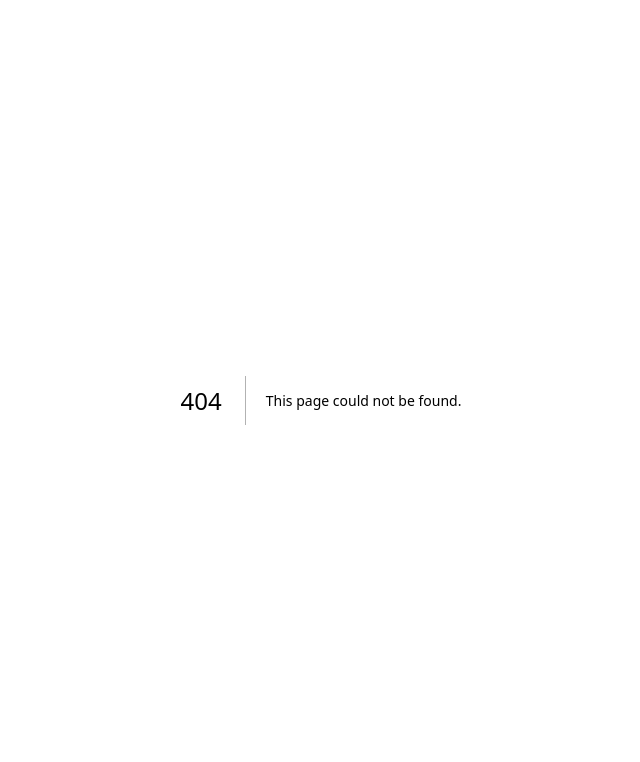
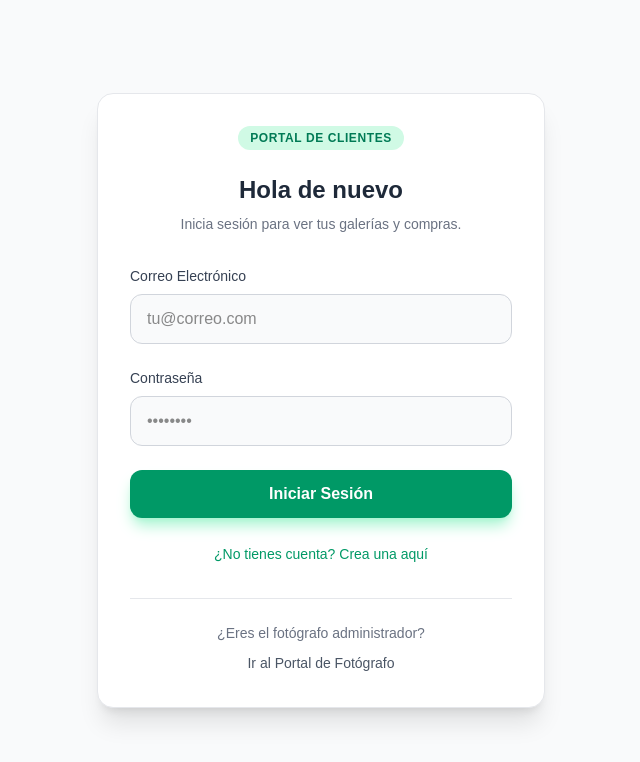
Before and after one commit to Arius-net/EntregaFotos, a Next.js app in the folder frontend/: page /auth/client in a window 1280 px wide. Before the commit this address had no page. Shown: the top 762 px of the page, without its empty margins (319-959 px from the left). Built offline with nearby package versions, Linux system fonts and the light colour scheme; no server answers.

Commit message:
Implement separate auth flows for Admin and Clients

```diff
--- /dev/null
+++ b/frontend/src/app/auth/client/page.tsx
@@ -0,0 +1,153 @@
+'use client';
+
+import { useState } from 'react';
+import { useRouter } from 'next/navigation';
+import { toast } from 'sonner';
+
+export default function ClientAuthPage() {
+  const API_URL = process.env.NEXT_PUBLIC_API_URL || 'http://127.0.0.1:3001';
+  const router = useRouter();
+
+  const [isLogin, setIsLogin] = useState(true);
+  const [name, setName] = useState('');
+  const [email, setEmail] = useState('');
+  const [password, setPassword] = useState('');
+  const [isLoading, setIsLoading] = useState(false);
+
+  const handleSubmit = async (e: React.FormEvent) => {
+    e.preventDefault();
+    setIsLoading(true);
+
+    const endpoint = isLogin ? '/api/auth/login' : '/api/auth/register';
+    const loadingToast = toast.loading(isLogin ? 'Iniciando sesión...' : 'Creando cuenta...');
+
+    try {
+      const payload: any = { email, password, role: 'client' };
+      if (!isLogin) payload.name = name;
+
+      const res = await fetch(`${API_URL}${endpoint}`, {
+        method: 'POST',
+        headers: { 'Content-Type': 'application/json' },
+        body: JSON.stringify(payload)
+      });
+
+      const data = await res.json();
+
+      if (res.ok) {
+        toast.success(isLogin ? '¡Bienvenido de vuelta!' : 'Cuenta creada con éxito', { id: loadingToast });
+        if (isLogin) {
+          localStorage.setItem('client_token', data.token); // Usamos client_token para no chocar con el admin
+          // Por ahora los clientes van al inicio. En el futuro aquí iría su perfil / mis compras.
+          router.push('/');
+        } else {
+          // Después de registro exitoso, iniciar sesión automáticamente
+          localStorage.setItem('client_token', data.token);
+          router.push('/');
+        }
+      } else {
+        toast.error(data.error || 'Ocurrió un error', { id: loadingToast });
+      }
+    } catch (error) {
+      toast.error('Error de conexión', { id: loadingToast });
+    } finally {
+      setIsLoading(false);
+    }
+  };
+
+  return (
+    <div className="flex min-h-screen flex-col items-center justify-center bg-gray-50 dark:bg-black p-4">
+      <div className="w-full max-w-md bg-white dark:bg-gray-900 rounded-2xl shadow-xl overflow-hidden border border-gray-200 dark:border-gray-800">
+
+        <div className="p-8">
+          <div className="flex justify-center mb-6">
+            <span className="bg-emerald-100 text-emerald-700 text-xs px-3 py-1 rounded-full font-semibold uppercase tracking-wider dark:bg-emerald-900/30 dark:text-emerald-400">
+              Portal de Clientes
+            </span>
+          </div>
+
+          <h2 className="text-2xl font-bold text-center text-gray-800 dark:text-gray-100 mb-2">
+            {isLogin ? 'Hola de nuevo' : 'Crea tu cuenta'}
+          </h2>
+          <p className="text-center text-sm text-gray-500 mb-8">
+            {isLogin
+              ? 'Inicia sesión para ver tus galerías y compras.'
+              : 'Regístrate para guardar tus compras y descargas para siempre.'}
+          </p>
+
+          <form onSubmit={handleSubmit} className="space-y-6">
+            {!isLogin && (
+              <div>
+                <label className="block text-sm font-medium text-gray-700 dark:text-gray-300 mb-2">
+                  Nombre Completo
+                </label>
+                <input
+                  type="text"
+                  required
+                  className="w-full px-4 py-3 rounded-xl border border-gray-300 dark:border-gray-700 bg-gray-50 dark:bg-gray-800 focus:ring-2 focus:ring-emerald-500 outline-none transition-all dark:text-white"
+                  value={name}
+                  onChange={(e) => setName(e.target.value)}
+                  placeholder="Juan Pérez"
+                />
+              </div>
+            )}
+
+            <div>
+              <label className="block text-sm font-medium text-gray-700 dark:text-gray-300 mb-2">
+                Correo Electrónico
+              </label>
+              <input
+                type="email"
+                required
+                className="w-full px-4 py-3 rounded-xl border border-gray-300 dark:border-gray-700 bg-gray-50 dark:bg-gray-800 focus:ring-2 focus:ring-emerald-500 outline-none transition-all dark:text-white"
+                value={email}
+                onChange={(e) => setEmail(e.target.value)}
+                placeholder="tu@correo.com"
+              />
+            </div>
+
+            <div>
+              <label className="block text-sm font-medium text-gray-700 dark:text-gray-300 mb-2">
+                Contraseña
+              </label>
+              <input
+                type="password"
+                required
+                className="w-full px-4 py-3 rounded-xl border border-gray-300 dark:border-gray-700 bg-gray-50 dark:bg-gray-800 focus:ring-2 focus:ring-emerald-500 outline-none transition-all dark:text-white"
+                value={password}
+                onChange={(e) => setPassword(e.target.value)}
+                placeholder="••••••••"
+              />
+            </div>
+
+            <button
+              type="submit"
+              disabled={isLoading}
+              className="w-full bg-emerald-600 hover:bg-emerald-700 text-white py-3 rounded-xl font-semibold shadow-lg shadow-emerald-200 dark:shadow-none transition-all disabled:opacity-70"
+            >
+              {isLoading ? 'Cargando...' : isLogin ? 'Iniciar Sesión' : 'Registrarme'}
+            </button>
+          </form>
+
+          <div className="mt-6 text-center">
+            <button
+              onClick={() => setIsLogin(!isLogin)}
+              className="text-sm text-emerald-600 dark:text-emerald-400 hover:underline"
+            >
+              {isLogin ? '¿No tienes cuenta? Crea una aquí' : '¿Ya tienes cuenta? Inicia sesión'}
+            </button>
+          </div>
+
+          <div className="mt-8 pt-6 border-t border-gray-200 dark:border-gray-800 text-center">
+            <p className="text-sm text-gray-500 dark:text-gray-400 mb-2">¿Eres el fotógrafo administrador?</p>
+            <button
+              onClick={() => router.push('/auth')}
+              className="text-sm text-gray-600 dark:text-gray-400 hover:underline font-medium hover:text-indigo-500"
+            >
+              Ir al Portal de Fotógrafo
+            </button>
+          </div>
+        </div>
+      </div>
+    </div>
+  );
+}
--- a/frontend/src/app/auth/page.tsx
+++ b/frontend/src/app/auth/page.tsx
@@ -4,12 +4,10 @@ import { useState } from 'react';
 import { useRouter } from 'next/navigation';
 import { toast } from 'sonner';
 
-export default function AuthPage() {
+export default function AdminAuthPage() {
   const API_URL = process.env.NEXT_PUBLIC_API_URL || 'http://127.0.0.1:3001';
   const router = useRouter();
 
-  const [isLogin, setIsLogin] = useState(true);
-  const [role, setRole] = useState<'photographer' | 'client'>('photographer');
   const [email, setEmail] = useState('');
   const [password, setPassword] = useState('');
   const [isLoading, setIsLoading] = useState(false);
@@ -18,34 +16,23 @@ export default function AuthPage() {
     e.preventDefault();
     setIsLoading(true);
 
-    const endpoint = isLogin ? '/api/auth/login' : '/api/auth/register';
-    const loadingToast = toast.loading(isLogin ? 'Iniciando sesión...' : 'Registrando...');
+    const endpoint = '/api/auth/login';
+    const loadingToast = toast.loading('Iniciando sesión...');
 
     try {
       const res = await fetch(`${API_URL}${endpoint}`, {
         method: 'POST',
         headers: { 'Content-Type': 'application/json' },
-        body: JSON.stringify({ email, password, role })
+        body: JSON.stringify({ email, password, role: 'photographer' })
       });
 
       const data = await res.json();
 
       if (res.ok) {
-        toast.success(isLogin ? '¡Bienvenido!' : 'Registro exitoso', { id: loadingToast });
-        if (isLogin) {
-          // Guardar JWT
-          localStorage.setItem('token', data.token);
-
-          if (role === 'photographer') {
-            router.push('/admin/dashboard');
-          } else {
-            // Un cliente logueado podría ir a su lista de galerías (futura función)
-            // Por ahora, lo mandamos al inicio
-            router.push('/');
-          }
-        } else {
-          setIsLogin(true); // Pasar a modo login después de registrarse
-        }
+        toast.success('¡Bienvenido!', { id: loadingToast });
+        // Guardar JWT
+        localStorage.setItem('token', data.token);
+        router.push('/admin/dashboard');
       } else {
         toast.error(data.error || 'Ocurrió un error', { id: loadingToast });
       }
@@ -61,8 +48,13 @@ export default function AuthPage() {
       <div className="w-full max-w-md bg-white dark:bg-zinc-900 rounded-2xl shadow-xl overflow-hidden border border-zinc-200 dark:border-zinc-800">
 
         <div className="p-8">
+          <div className="flex justify-center mb-6">
+            <span className="bg-indigo-100 text-indigo-700 text-xs px-3 py-1 rounded-full font-semibold uppercase tracking-wider dark:bg-indigo-900/30 dark:text-indigo-400">
+              Área de Fotógrafo
+            </span>
+          </div>
           <h2 className="text-2xl font-bold text-center text-zinc-800 dark:text-zinc-100 mb-8">
-            {isLogin ? 'Iniciar Sesión' : 'Crear Cuenta'}
+            Iniciar Sesión
           </h2>
 
           <form onSubmit={handleSubmit} className="space-y-6">
@@ -99,16 +91,17 @@ export default function AuthPage() {
               disabled={isLoading}
               className="w-full bg-indigo-600 hover:bg-indigo-700 text-white py-3 rounded-xl font-semibold shadow-lg shadow-indigo-200 dark:shadow-none transition-all disabled:opacity-70"
             >
-              {isLoading ? 'Cargando...' : isLogin ? 'Entrar' : 'Registrarme'}
+              {isLoading ? 'Cargando...' : 'Entrar'}
             </button>
           </form>
 
-          <div className="mt-6 text-center">
+          <div className="mt-8 pt-6 border-t border-zinc-200 dark:border-zinc-800 text-center">
+            <p className="text-sm text-zinc-500 dark:text-zinc-400 mb-2">¿Eres un cliente?</p>
             <button
-              onClick={() => setIsLogin(!isLogin)}
-              className="text-sm text-indigo-600 dark:text-indigo-400 hover:underline"
+              onClick={() => router.push('/auth/client')}
+              className="text-sm text-indigo-600 dark:text-indigo-400 hover:underline font-medium"
             >
-              {isLogin ? '¿No tienes cuenta? Regístrate' : '¿Ya tienes cuenta? Inicia sesión'}
+              Ir al Portal de Clientes
             </button>
           </div>
         </div>
```
Also changed, not shown: 2 other files (tests, documents, lock files or other folders).
